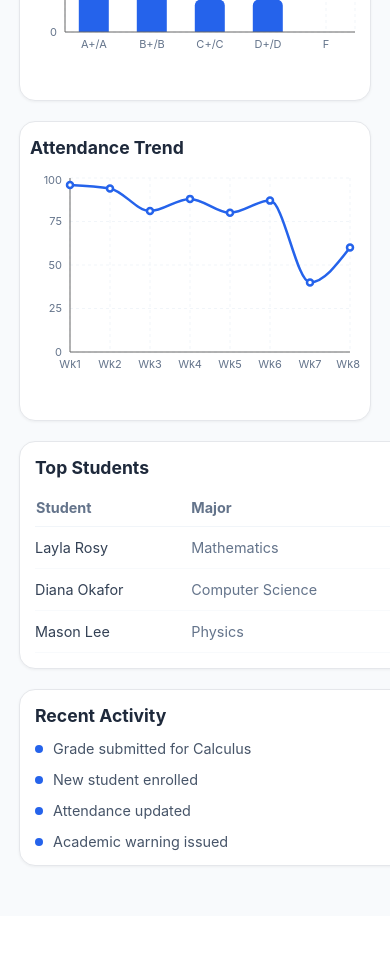
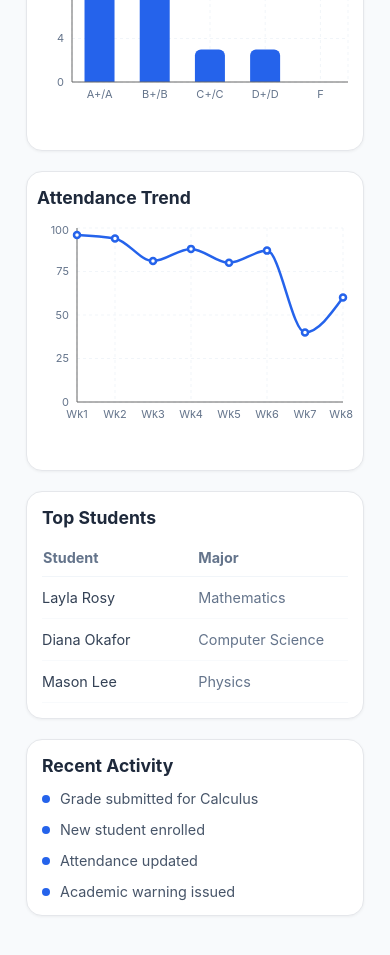
Before and after one commit to syedakainatzahra/student-management-app, a React (Create React App) app: page / in a window 390 px wide. Shown: the part 1160-2115 px from the top of the page. Before the commit the page ends 2076 px from the top, so only its background shows below. Built offline with nearby package versions, Linux system fonts and the light colour scheme.

Commit message:
fix dashboard grid bounds and prevent card bleeding on mobile

```diff
--- a/src/pages/Dashboard.js
+++ b/src/pages/Dashboard.js
@@ -25,37 +25,47 @@ function Dashboard() {
   // 🚀 Laptop par "2fr 1fr" (side-by-side) aur mobile par "1fr" (upar-niche)
   const gridLayout = isMobile ? "1fr" : "2fr 1fr";
 
+  const styles = {
+    container: {
+      // 🚀 Mobile padding ko exact container boundaries ke sath sync kiya hai
+      padding: isMobile ? "60px 12px 30px 12px" : "0px 0px 40px 0px",
+      boxSizing: "border-box",
+      width: "100%",
+      maxWidth: "100%",
+      overflowX: "hidden" // Kisi bhi qism ka accident horizontal bleed rokne ke liye
+    },
+    gridSection: {
+      display: "grid",
+      gridTemplateColumns: gridLayout, // 🚀 Dynamic responsive layout
+      gap: "20px",
+      marginTop: "20px",
+      width: "100%",
+      boxSizing: "border-box",
+      minWidth: 0 // 🔥 CRITICAL FIX: Yeh responsive grid items ko limits se bahar stretch hone se rokta hai
+    },
+    gridItem: {
+      minWidth: 0, // 🔥 Har individual card ke container ko locked rakhega
+      width: "100%",
+      boxSizing: "border-box"
+    }
+  };
+
   return (
-    <div style={{
-      // 🚀 Mobile par thodi side padding aur top padding handle ki hai taake hamburger menu se content safe rahe
-      padding: isMobile ? "10px 5px 30px 5px" : "0px 0px 40px 0px",
-      boxSizing: "border-box",
-      width: "100%"
-    }}>
+    <div style={styles.container}>
       <DashboardHeader />
 
       <StatsCards totalStudents={totalStudentsCount} />
 
       {/* 📊 Charts Grid (Grade & Attendance) */}
-      <div style={{
-        display: "grid",
-        gridTemplateColumns: gridLayout, // 🚀 Dynamic responsive layout
-        gap: "20px",
-        marginTop: "20px"
-      }}>
-        <GradeChart />
-        <AttendanceChart />
+      <div style={styles.gridSection}>
+        <div style={styles.gridItem}><GradeChart /></div>
+        <div style={styles.gridItem}><AttendanceChart /></div>
       </div>
 
       {/* 📋 Data Grid (Top Students & Recent Activity) */}
-      <div style={{
-        display: "grid",
-        gridTemplateColumns: gridLayout, // 🚀 Dynamic responsive layout
-        gap: "20px",
-        marginTop: "20px"
-      }}>
-        <TopStudents />
-        <RecentActivity />
+      <div style={styles.gridSection}>
+        <div style={styles.gridItem}><TopStudents /></div>
+        <div style={styles.gridItem}><RecentActivity /></div>
       </div>
     </div>
   );
```
